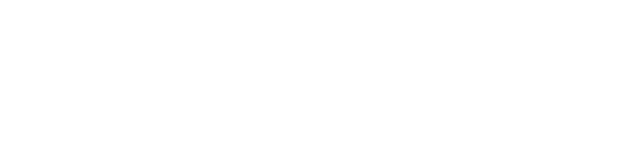
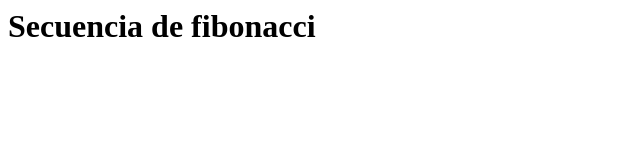
Before and after one commit to DoctorPancake/Desafio_curso_git, a plain HTML site: page index.html in a window 1280 px wide. Shown: the whole page, without its empty margins (0-640 px from the left). Drawn offline with Linux system fonts and the light colour scheme.

Commit message:
añadiendo titulos

```diff
--- a/index.html
+++ b/index.html
@@ -2,4 +2,9 @@
   <head>
   <title>Desafio</title>
   </head>
+  <body>
+    <h1>Secuencia de fibonacci<h1>
+
+
+  </body>
 </hmtl>
```
